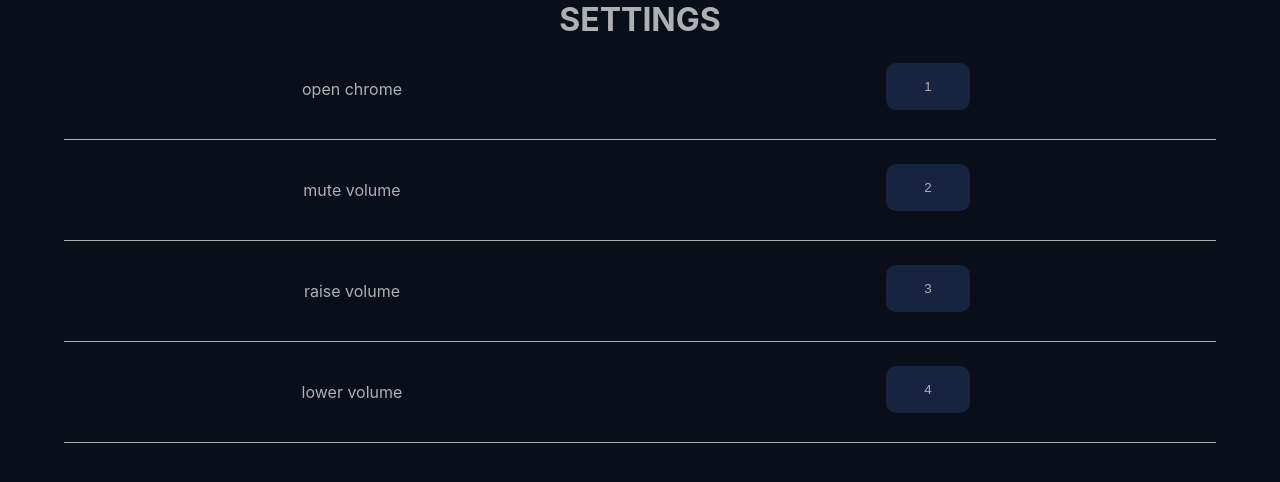
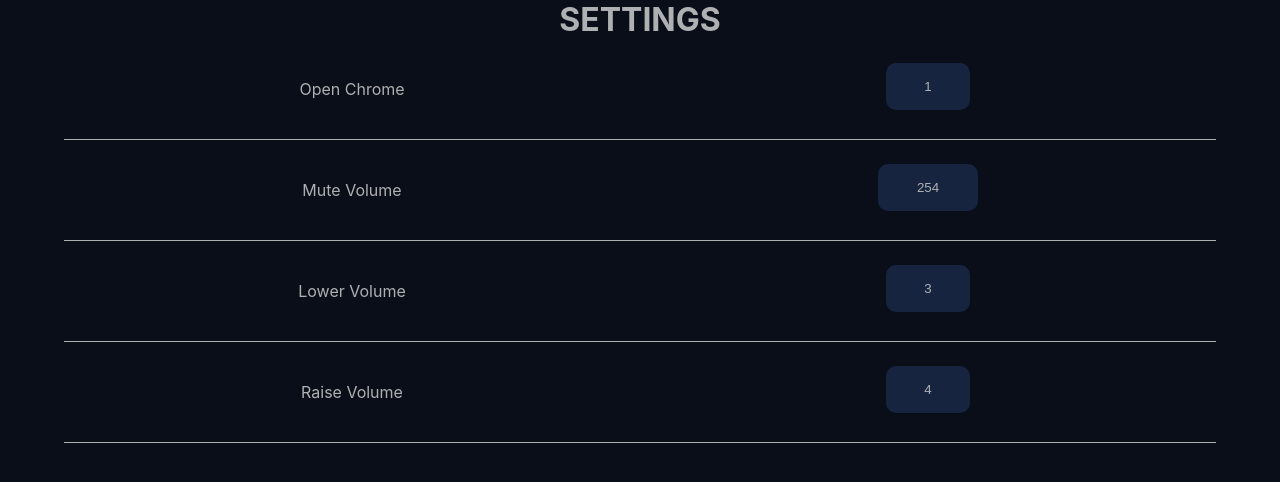
Before and after one commit to aggie-coding-club/Gesture, a React (Create React App) app in the folder front-end/: page /settings in a window 1280 px wide. Shown: the top 482 px of the page. Built offline with nearby package versions, Linux system fonts and the light colour scheme.

Commit message:
Config data (#29)
* added json config file

* passes config data to all necessary components

* added function to change state of json settings

* useState data fully implemented

* clean up

* random checkpt

* clean up

* final fixes

```diff
--- a/front-end/public/main.js
+++ b/front-end/public/main.js
@@ -1,5 +1,6 @@
 const { app, BrowserWindow } = require('electron')
 const path = require('path')
+
 
 function createWindow() {
   const win = new BrowserWindow({
@@ -17,6 +18,8 @@ function createWindow() {
   //build app ----- UNCOMMENT TO BUILD APP --------
   //win.loadURL(`file://${path.join(__dirname, '../build/index.html')}`)
 
+  //win.loadURL(`file://${path.join(__dirname, '../public/index.html')}`)
+
   //developer -------COMMENT TO BUILD APP --------
   win.loadURL('http://localhost:3000/')
 }
@@ -32,7 +35,7 @@ app.on('window-all-closed', () => {
 
 //when app ready to go, electron window opens
 app.on('activate', () => {
-  if (BrowserWindow.getAllWindows().length == 0) {
+  if (BrowserWindow.getAllWindows().length === 0) {
     createWindow()
   }
 })
--- a/front-end/src/components/Settings/HandButtons.js
+++ b/front-end/src/components/Settings/HandButtons.js
@@ -3,11 +3,10 @@ import Modal from 'react-modal'
 import GestureBox from "./GestureBox";
 
 
-export default function HandButtons({initialBtnName}) {
+export default function HandButtons({dat, changeSettings}) {
 
   const [borderClr, setBorderClr] = useState("none");
   const [showModal, setShowModal] = useState(false);
-  const [buttonName, setButtonName] = useState(initialBtnName); //FIXME: should read in from file
   const [redNum, setRedNum] = useState(-2);
 
 
@@ -23,7 +22,7 @@ export default function HandButtons({initialBtnName}) {
   }
 
   function newSetting(newGesture) {
-    setButtonName(newGesture);
+    changeSettings(dat[2] - 1, newGesture)
     setRedNum(newGesture)
     //setTimeout(function(){ setShowModal(false) }, 500);
   }
@@ -60,14 +59,10 @@ export default function HandButtons({initialBtnName}) {
     color: "white",
   }
 
-  const gestures = {
-    padding: "5vh"
-
-  }
 
   return (
     <div>
-      <button style={btnStyle} onClick={handleClick}> {buttonName} </button>
+      <button style={btnStyle} onClick={handleClick}> {dat[1]} </button>
         <Modal
           isOpen={showModal}
           contentLabel="Minimal example"
--- a/front-end/src/components/Settings/SettingsLayout.js
+++ b/front-end/src/components/Settings/SettingsLayout.js
@@ -1,11 +1,9 @@
 import React, {useState} from 'react'
 import TrickGesturesPairs from "./TrickGesturePairs";
-
-
+import configData from "../../data/config.json"
 
 export default function SettingsLayout() {
-  const tricks = ["open chrome", "mute volume", "raise volume", "lower volume"]
-  const defaultNum = [1, 2, 3, 4, 5, 6, 7, 8, 9] //FIXME: should be read from file
+  const [data, setData] = useState(configData.settings);
 
 
   const settingsStyle = {
@@ -24,6 +22,15 @@ export default function SettingsLayout() {
     margin: "0 5vw 0 5vw"
   }
 
+  function changeSettings(index, newNum) {
+    let copy = data;
+    copy[index][1] = newNum;
+    setData(copy);
+  }
+
+  function displayData() {
+    console.log(data);
+  }
 
   return (
     <div style={settingsStyle}>
@@ -31,7 +38,7 @@ export default function SettingsLayout() {
         <h1>SETTINGS</h1>
       </div>
       <div style={pairStyle}>
-        <TrickGesturesPairs tricks={tricks} defaultNum={defaultNum}/>
+        <TrickGesturesPairs changeSettings={changeSettings} data={data}/>
       </div>
     </div>
   )
--- a/front-end/src/components/Settings/TrickGesturePair.js
+++ b/front-end/src/components/Settings/TrickGesturePair.js
@@ -1,7 +1,8 @@
 import React from "react"
 import HandButtons from "./HandButtons";
 
-export default function TrickGesturePair({trick, initialBtnName}) {
+export default function TrickGesturePair({dat, changeSettings}) {
+  let trick = dat[0]
   const contentStyle = {
     display: "flex",
     textAlign: "center",
@@ -34,7 +35,7 @@ export default function TrickGesturePair({trick, initialBtnName}) {
 
         </div>
         <div style={handButtonsStyle}>
-          <HandButtons initialBtnName={initialBtnName}/>
+          <HandButtons dat={dat} changeSettings={changeSettings}/>
         </div>
     </div>
 
--- a/front-end/src/components/Settings/TrickGesturePairs.js
+++ b/front-end/src/components/Settings/TrickGesturePairs.js
@@ -1,15 +1,15 @@
 import React from 'react'
 import TrickGesturePair from "./TrickGesturePair";
 
-export default function TrickGesturesPairs({tricks, defaultNum}) {
+export default function TrickGesturesPairs({data, changeSettings}) {
 
 
   return (
     <div>
       {
-        tricks.map((trick, index) => (
+        data.map((trick, index) => (
 
-          <TrickGesturePair trick={trick} initialBtnName={defaultNum[index]}/>
+          <TrickGesturePair dat={data[index]} key={data[index][2]} changeSettings={changeSettings}/>
 
         ))
       }
--- /dev/null
+++ b/front-end/src/data/config.json
@@ -0,0 +1,8 @@
+{
+  "settings":[
+    ["Open Chrome", 1, 1],
+    ["Mute Volume", 254, 2],
+    ["Lower Volume", 3, 3],
+    ["Raise Volume", 4, 4]
+  ]
+}
```
